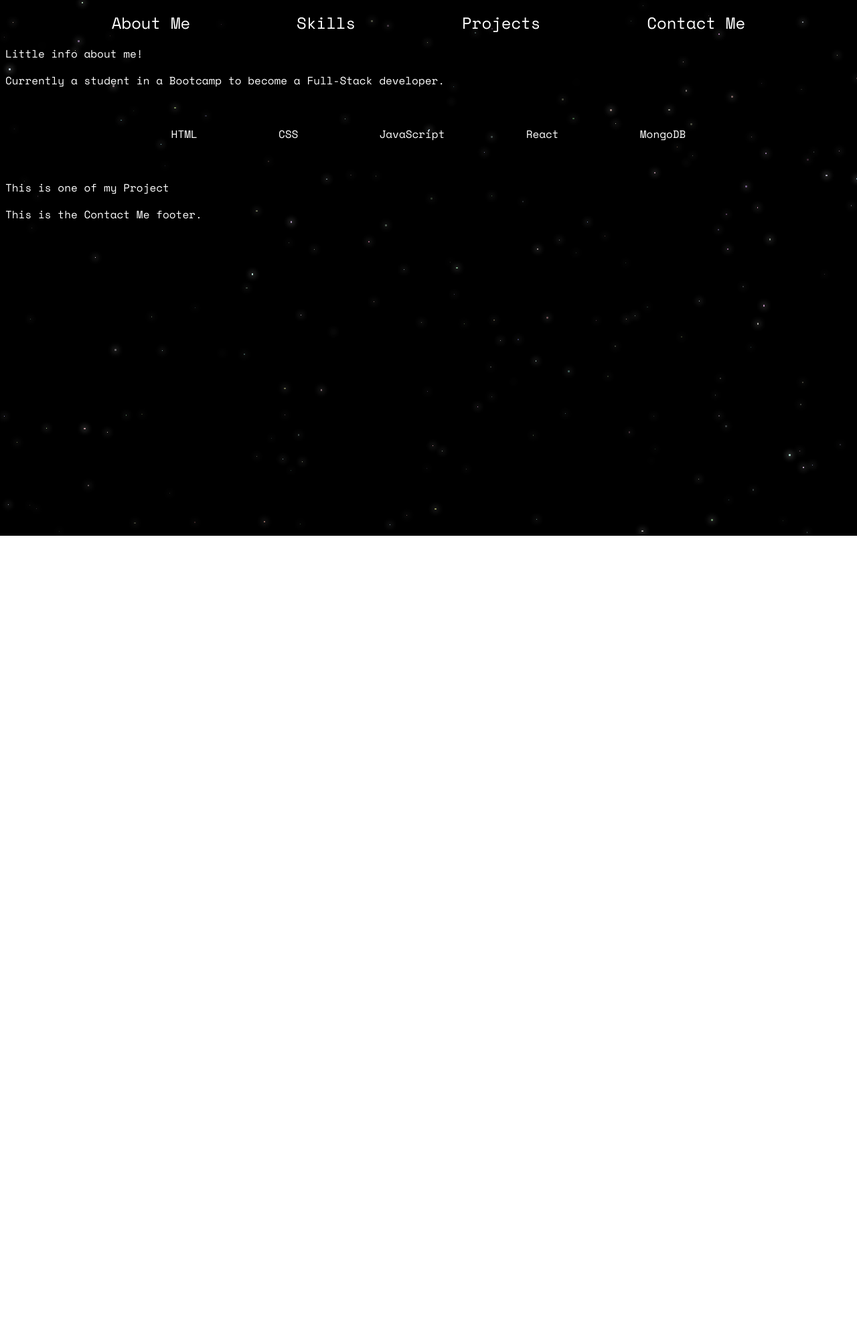
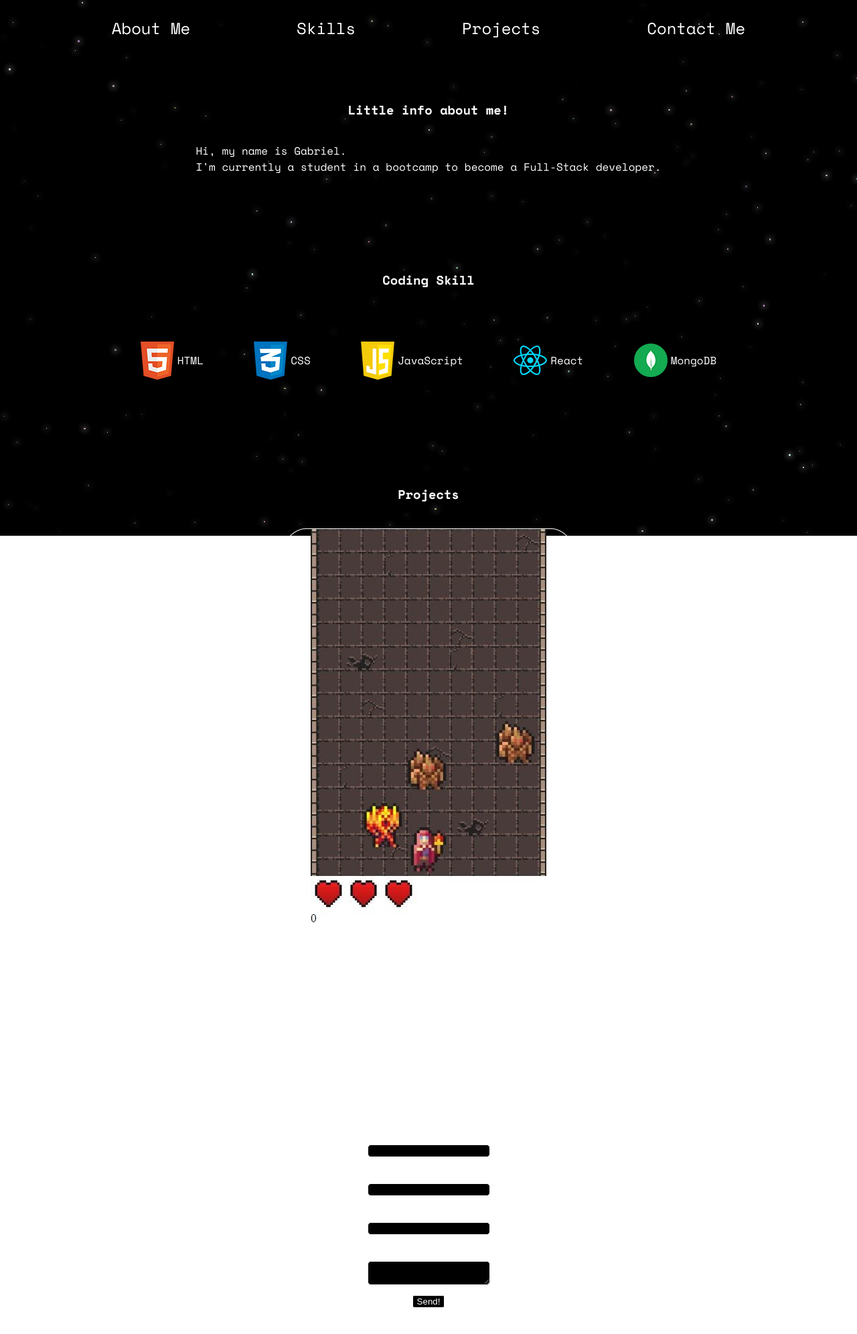
Before and after one commit to Gmorin98/Tamed-Portfolio, a React app: page / in a window 1280 px wide. Shown: the whole page at 67% size. Before the commit the page ends 800 px from the top, so only its background shows below. Built offline with nearby package versions, Linux system fonts and the light colour scheme.

Commit message:
modified:   README.md 	modified:   public/style.css 	modified:   src/components/AboutMe.js 	modified:   src/components/ContactMe.js 	modified:   src/components/Project.js 	modified:   src/components/SkillsSection.js 	modified:   src/components/Starfield.js 	new file:   src/components/images/Css.png 	new file:   src/components/images/Html.png 	new file:   src/components/images/JS.png 	new file:   src/components/images/MongoDB.png 	new file:   src/components/images/Project.jpg 	new file:   src/components/images/React.png

```diff
--- a/public/style.css
+++ b/public/style.css
@@ -16,11 +16,21 @@ li {
 }
 
 a {
+  color: white;
   text-decoration: none;
-  color: white;
 }
 
 /* SPECIFIC CSS */
+.sectionAboutMe,
+.sectionSkills,
+.sectionProjects,
+.sectionContactMe,
+.blackHole {
+  width: 80%;
+  margin: auto;
+  margin-bottom: 5em;
+}
+
 
 /*
 -- Navigation Bar --
@@ -28,25 +38,187 @@ a {
 .navBar > ul {
   display: flex;
   justify-content: space-evenly;
+  font-size: 1.5em;
 }
 
-.navBar > ul > li {
-  display: inline-block;
-  font-size: 1.5em;
+.navBar > ul > li > a:hover {
+  animation: navGlow 3s infinite;
+  animation-direction: alternate;
 }
+
+@keyframes navGlow {
+  0%, 100% {
+    text-shadow: 0px 0px 0px white;
+  }
+  50% {
+    text-shadow: 0px 0px 20px white;
+  }
+}
+
+/* Small Responsive Menu */
+@media screen and (max-width: 950px) {
+  .navBar > ul {
+    font-size: 1em;
+  }
+}
+
+
+/*
+-- About Me Section --
+*/
+.sectionAboutMe {
+  display: flex;
+  flex-direction: column;
+  align-items: center;
+  justify-content: center;
+  height: 30vh;
+}
+
 
 /*
 -- Skills Section --
 */
-.skillsSection {
+.sectionSkills {
   display: flex;
-  justify-content: space-evenly;
+  flex-direction: column;
   width: 80%;
+  height: 30vh;
+}
+
+.sectionSkills > h3 {
   margin: auto;
 }
 
+.skillsContainer {
+  height: 100%;
+  display: flex;
+  justify-content: space-evenly;
+  flex-wrap: wrap;
+}
+
+.skillsContainer > div {
+  display: flex;
+  align-items: center;
+}
+
+.skillsContainer > div > img {
+  padding-right: 5px;
+}
+
+
 /*
--- Stars CSS --
+-- Project Section
+*/
+.sectionProjects {
+  display: flex;
+  flex-direction: column;
+}
+
+.sectionProjects > h3 {
+  margin: auto;
+  margin-bottom: 2em;
+}
+
+.sectionProjects > div {
+  display: flex;
+  flex-direction: column;
+  align-items: center;
+  width: 45%;
+  margin: auto;
+  border: solid white 1px;
+  border-radius: 10%;
+}
+
+.sectionProjects > div > p:last-of-type {
+  width: 80%;
+}
+
+/* Small Responsive Project */
+@media screen and (max-width: 950px) {
+  .sectionProjects {
+    flex-wrap: wrap;
+  }
+
+  .sectionProjects > div > img {
+    height: auto;
+    width: 50%;
+  }
+
+  .sectionProjects > div {
+    display: flex;
+    flex-direction: column;
+    align-items: center;
+    width: 100%;
+    border: solid white 1px;
+    border-radius: 10%;
+  }
+}
+
+
+/*
+-- Contact Me Section --
+*/
+footer {
+  display: flex;
+  flex-direction: column;
+  align-items: center;
+  padding-bottom: 25px;
+}
+
+.sectionContactMe > form {
+  display: flex;
+  flex-direction: column;
+}
+
+.sectionContactMe > h3 {
+  text-align: center;
+}
+
+.sectionContactMe > form> label {
+  display: flex;
+  align-items: center;
+  flex-direction: column;
+  justify-content: space-between;
+}
+
+.sectionContactMe > form > input,
+.sectionContactMe > form > textarea {
+  background-color: black;
+  color: white;
+  border: solid 1px white;
+  border-radius: 5px;
+  margin-bottom: 15px;
+}
+
+.sectionContactMe > form > input:focus,
+.sectionContactMe > form > textarea:focus {
+  box-shadow: 0px 0px 10px 5px white;
+}
+
+.sectionContactMe > form > button {
+  margin: auto;
+  border: solid 1px white;
+  border-radius: 10%;
+  color: white;
+  background-color: black;
+}
+
+.sectionContactMe > form > button:hover {
+  animation: buttonLightUp 3s infinite;
+  animation-direction: alternate;
+  cursor: pointer;
+}
+
+@keyframes buttonLightUp {
+  100% {
+    color: black;
+    background-color: white;
+    box-shadow: 0px 0px 5px white;
+  }
+}
+
+/*
+-- Starsfield / Stars --
 */
 .starfield {
   position: fixed;
@@ -74,3 +246,21 @@ a {
     opacity: 0.25;
   }
 }
+
+/*
+-- Black Hole --
+*/
+
+.blackHoleCanvas {
+  z-index: -1;
+}
+
+/*
+.blackHole {
+  position: absolute;
+  top: -100px;
+  height: 500px;
+  width: 500px;
+  border-radius: 50%;
+  background-color: white;
+} */
--- a/src/components/AboutMe.js
+++ b/src/components/AboutMe.js
@@ -1,9 +1,12 @@
 
 const AboutMe = () => {
   return (
-    <section id="sectionAboutMe">
-      <p>Little info about me!</p>
-      <p>Currently a student in a Bootcamp to become a Full-Stack developer.</p>
+    <section className="sectionAboutMe" id="sectionAboutMe">
+      <h3>Little info about me!</h3>
+      <p>
+        Hi, my name is Gabriel.<br/>
+        I'm currently a student in a bootcamp to become a Full-Stack developer.
+      </p>
     </section>
   )
 }
--- a/src/components/ContactMe.js
+++ b/src/components/ContactMe.js
@@ -1,8 +1,23 @@
 
 const ContactMe = () => {
   return (
-    <footer id="sectionContactMe">
-      <p>This is the Contact Me footer.</p>
+    <footer className="sectionContactMe" id="sectionContactMe">
+      <h3>If you wish to contact me, Fill this up!</h3>
+      <form >
+        <label htmlFor="firstName">First Name:</label>
+        <input name="firstName" id="firstName" type="text" autoComplete="given-name"></input>
+
+        <label htmlFor="lastName">Last Name:</label>
+        <input name="lastName" id="lastName" type="text" autoComplete="family-name"></input>
+
+        <label htmlFor="email">Email:</label>
+        <input name="email" id="email" type="text" autoComplete="off"></input>
+
+        <label htmlFor="extraDetail">Extra details:</label>
+        <textarea id="extraDetail" type="text" autoComplete="off"></textarea>
+
+        <button type="submit">Send!</button>
+      </form>
     </footer>
   )
 }
--- a/src/components/Project.js
+++ b/src/components/Project.js
@@ -1,9 +1,14 @@
+import imageProject from './images/Project.jpg'
 
 const Project = () => {
   return (
-    <section id="sectionProjects">
-      <img></img>
-      <p>This is one of my Project</p>
+    <section className="sectionProjects" id="sectionProjects">
+      <h3>Projects</h3>
+      <div>
+        <img src={imageProject}/>
+        <p>PROJECT NYAN CAT</p>
+        <p>We were given a small game that we had to tweak some elements and make it our own.</p>
+      </div>
     </section>
   )
 }
--- a/src/components/SkillsSection.js
+++ b/src/components/SkillsSection.js
@@ -1,26 +1,35 @@
+/* Image import */
+import imageHTML from "./images/Html.png"
+import imageCSS from "./images/Css.png"
+import imageJS from "./images/JS.png"
+import imageReact from "./images/React.png"
+import imageMongoDB from "./images/MongoDB.png"
 
 const SkillSection = () => {
   return (
-    <section id="sectionSkills" className="skillsSection">
+    <section className="sectionSkills" id="sectionSkills">
+      <h3>Coding Skill</h3>
+      <div className="skillsContainer">
         <div>
-        <img/>
+          <img src={imageHTML} alt="HTML"/>
           <p>HTML</p>
         </div>
         <div>
-        <img/>
+          <img src={imageCSS} alt="CSS"/>
           <p>CSS</p>
         </div>
         <div>
-        <img></img>
+          <img src={imageJS} alt="JavaScript"/>
           <p>JavaScript</p>
         </div>
         <div>
-        <img/>
+          <img src={imageReact} alt="React"/>
           <p>React</p>
         </div>
         <div>
-        <img/>
+          <img src={imageMongoDB} alt="MongoDB"/>
           <p>MongoDB</p>
+        </div>
       </div>
     </section>
   )
--- a/src/components/Starfield.js
+++ b/src/components/Starfield.js
@@ -1,6 +1,6 @@
 
 const Starfield = () => {
-  const numStars = Math.floor(Math.random() * 100 + 100); // Adjust the number of stars as needed
+  const numStars = Math.floor(Math.random() * 100 + 100); // Random number of stars from 100 to 200
   const stars = [];
 
   for (let i = 0; i < numStars; i++) {
@@ -9,7 +9,7 @@ const Starfield = () => {
 
     // Making the random Color.
     for(let RGB = 0; RGB <= 2; RGB++) {
-      randomRGB[RGB] = Math.floor(Math.random() * 100 + 155);
+      randomRGB[RGB] = Math.floor(Math.random() * 100 + 155); // Values only 155 and up.
     }
 
     const style = {
@@ -18,7 +18,7 @@ const Starfield = () => {
       width: `${size}px`,
       height: `${size}px`,
       backgroundColor: `rgb(${randomRGB[0]}, ${randomRGB[1]}, ${randomRGB[2]})`,
-      animationDelay: `${Math.random() * 5}s` // Delay their animation from 0s to 3s.
+      animationDelay: `${Math.random() * 5}s` // Delay their animation from 0s to 5s.
     };
 
     stars.push(<div className="star" style={style} key={i}></div>);
```
Also changed, not shown: README.md, src/components/images/Css.png (added), src/components/images/Html.png (added), src/components/images/JS.png (added), src/components/images/MongoDB.png (added), src/components/images/Project.jpg (added), src/components/images/React.png (added). Lines whose indentation alone changed are shown as unchanged.
